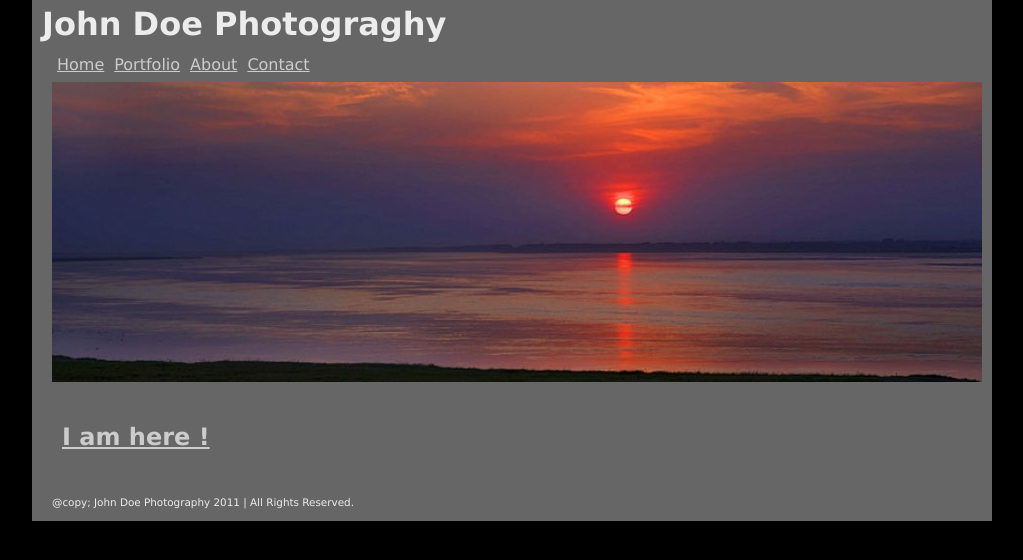
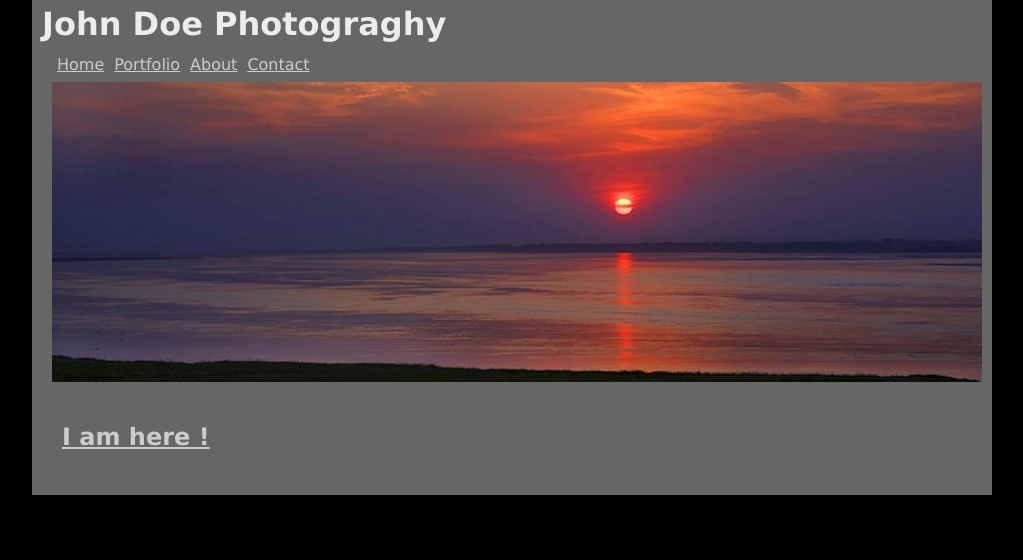
Before and after one commit to chuguixin/gh-pages-demo, a Jekyll site: the page built from index.html, in a window 1280 px wide. Shown: the top 560 px of the page, without its empty margins (128-1151 px from the left). Built offline with Jekyll 4.4.1, drawn with Linux system fonts in a browser that asks for light colours; part of the change alters nothing that is shown.

```diff
--- a/_config.yml
+++ b/_config.yml
@@ -1 +1 @@
-baseurl: /
+baseurl: /gh-pages-demo
--- a/_layouts/default.html
+++ b/_layouts/default.html
@@ -36,7 +36,7 @@
           {{ content }}
           <footer>
             <p>
-              @copy; John Doe Photography 2011 | All Rights Reserved.
+
             </p>
           </footer>
     </div>
```
